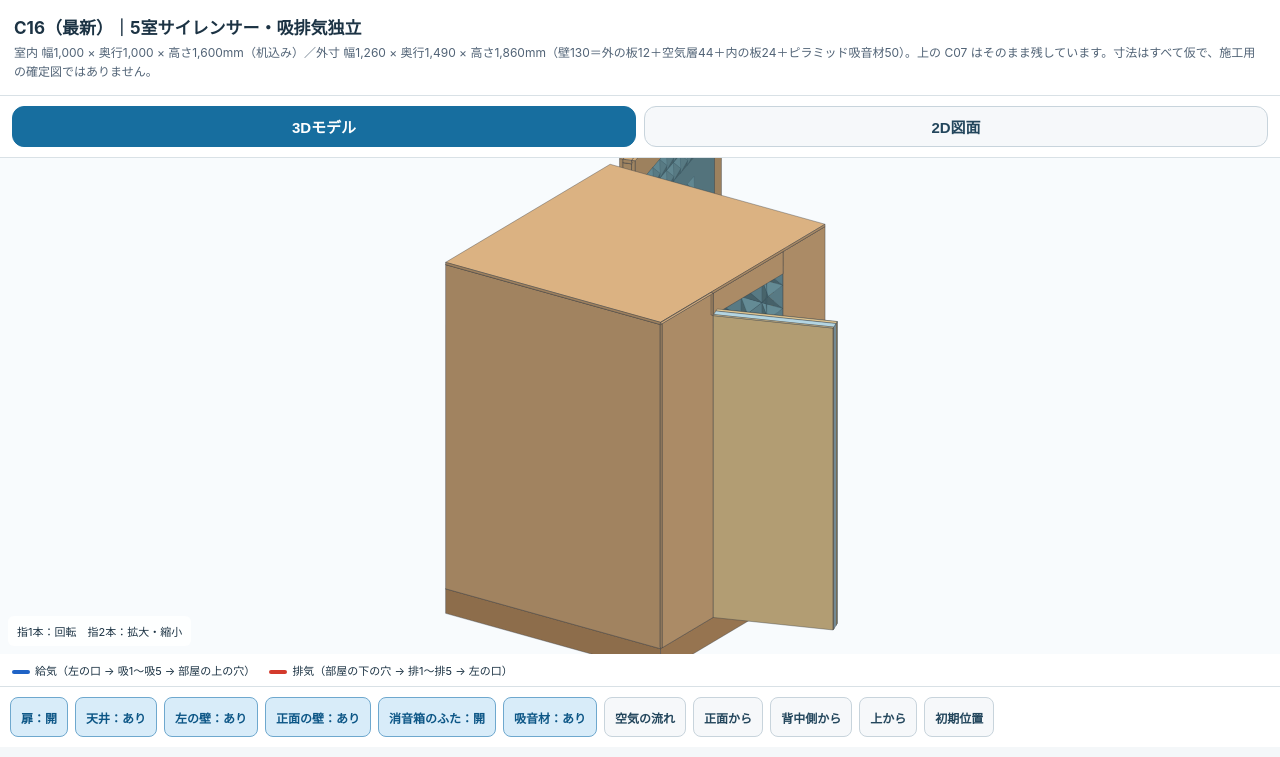
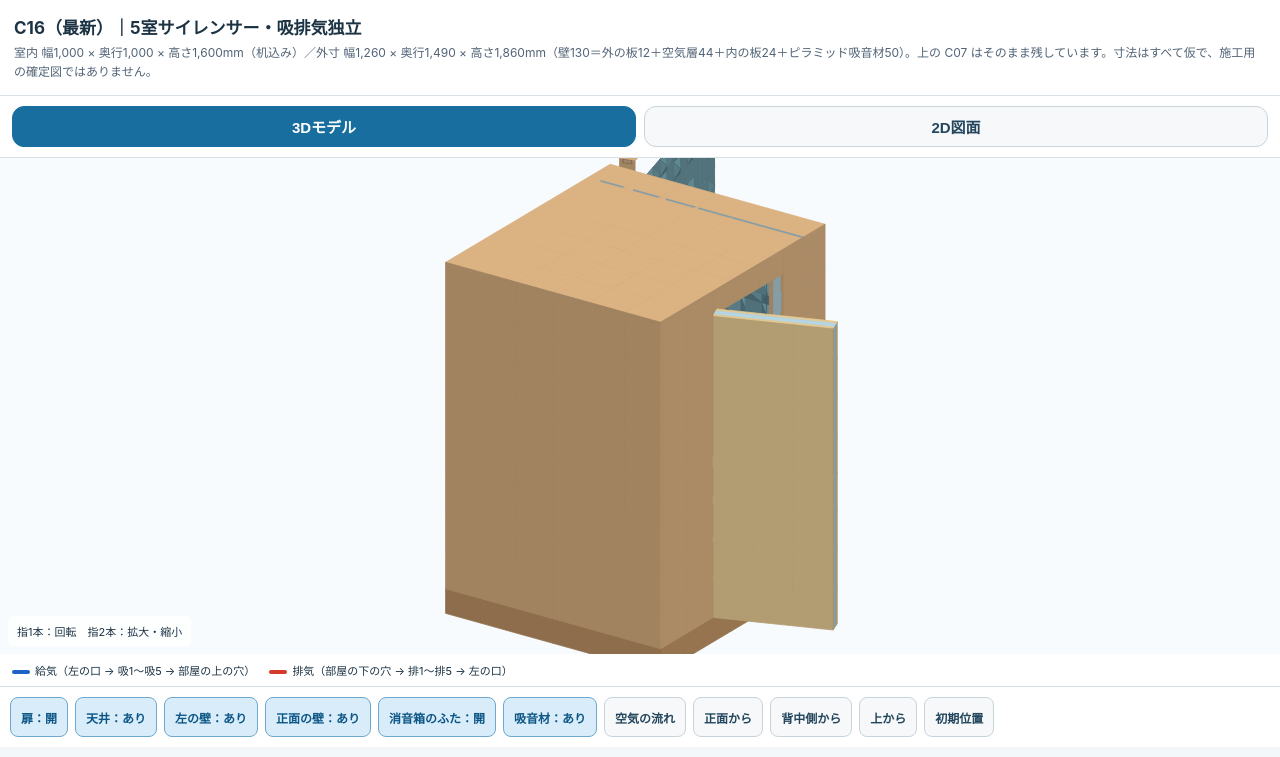
Before and after one commit to amukutsurogiwork-oss/sound-booth-3d, a plain HTML site: page index.html in a window 1280 px wide. Shown: the top 757 px of the page. Drawn offline with Linux system fonts and the light colour scheme.

Commit message:
C16 3D: 全部の面を1つの奥行き順で描き、大きな面は小さく分け、くっついて見えない面は描かない
Co-Authored-By: Claude Opus 5.5 <noreply@anthropic.com>
Claude-Session: https://claude.ai/code/session_013wzpunAgzn4TZio2r8GBkC

```diff
--- a/index.html
+++ b/index.html
@@ -474,7 +474,7 @@ function model(st){
   const mesh=(g,c,tris)=>{B.push({g,c,tris});};
   const Z=y=>OH-W-y,yc=ySil+D.sil/2,P=D.ply,o=P.outer,ia=o+P.air,ib=ia+P.inner,f=D.foam,pb=D.pyr.base,ph=f-pb,pp=D.pyr.pitch,iw=D.in.w,top=OH-W;
   // a lined surface: inner board (part of the wall group) + foam base + pyramids (foam group)
-  const lining=(g,M,u0,u1,v0,v1,skip)=>{add([g,'foam'],C.wool,slab(M,u0,u1,v0,v1,o,ia));const board=add(g,C.wood,slab(M,u0,u1,v0,v1,ia,ib));const fb=add([g,'foam'],C.foam,slab(M,u0,u1,v0,v1,ib,ib+pb));fb.only=true;
+  const lining=(g,M,u0,u1,v0,v1,skip)=>{add([g,'foam'],C.wool,slab(M,u0,u1,v0,v1,o,ia)).layer=true;const board=add(g,C.wood,slab(M,u0,u1,v0,v1,ia,ib));board.layer=true;const fb=add([g,'foam'],C.foam,slab(M,u0,u1,v0,v1,ib,ib+pb));fb.only=true;
     mesh([g,'foam'],C.foam,pyramids(M,u0,u1,v0,v1,ib+pb,ph,pp,skip));fb.board=board;return fb;};
   const skin=(...r)=>{const b=box(...r);b.skin=true;return b;};
   skin('floor',C.woodDark,0,0,0,OW,yLid,W);
@@ -525,7 +525,7 @@ function flows(){
 const FACES=[[0,1,2,3],[4,5,6,7],[0,1,5,4],[3,2,6,7],[0,3,7,4],[1,2,6,5]];
 const cv=document.getElementById('c16-cv'),stage=document.getElementById('c16-stage'),ctx=cv.getContext('2d');
 const st={yaw:-0.6,pitch:0.42,zoom:1,air:false,doorOpen:true,lidOpen:true,hide:new Set()};
-let Wc=0,Hc=0,dpr=1;
+let Wc=0,Hc=0,dpr=1,lastOrder=[];
 // World x runs from the seated person's left (door side) to their right, so the view mirrors x.
 function rot(x,y,z){const cs=Math.cos(st.yaw),sn=Math.sin(st.yaw),cp=Math.cos(st.pitch),sp=Math.sin(st.pitch),x1=x*cs-y*sn,y1=x*sn+y*cs;return {x:x1,y:z*cp+y1*sp,d:y1*cp-z*sp};}
 function proj(p){return rot(OW/2-p[0],p[1]-OD/2,p[2]-OH/2);}
@@ -533,28 +533,48 @@ function viewDepthOfNormal(n){return rot(-n[0],n[1],n[2]).d;}
 const sub=(a,b)=>[a[0]-b[0],a[1]-b[1],a[2]-b[2]],cross=(a,b)=>[a[1]*b[2]-a[2]*b[1],a[2]*b[0]-a[0]*b[2],a[0]*b[1]-a[1]*b[0]],dot=(a,b)=>a[0]*b[0]+a[1]*b[1]+a[2]*b[2];
 function faceNormal(v,f,cen){const p=f.map(i=>v[i]);let n=cross(sub(p[1],p[0]),sub(p[3],p[0]));if(dot(n,n)<1e-9)n=cross(sub(p[2],p[1]),sub(p[0],p[1]));
   const fc=p.reduce((s,q)=>[s[0]+q[0]/4,s[1]+q[1]/4,s[2]+q[2]/4],[0,0,0]);if(dot(n,sub(fc,cen))<0)n=n.map(x=>-x);const L=Math.hypot(...n);return n.map(x=>x/L);}
+// Faces glued to another board (same plane, facing each other) can never be seen; drop them once per model state.
+let vmKey='',vmCache=null;
+function visibleModel(){
+  const key=[st.doorOpen,st.lidOpen,[...st.hide].sort().join()].join('|');if(key===vmKey)return vmCache;
+  const M=model(st),faces=[];
+  for(const b of M){if(!b.v)continue;const cen=b.v.reduce((s,q)=>[s[0]+q[0]/8,s[1]+q[1]/8,s[2]+q[2]/8],[0,0,0]);b.covered=[];
+    FACES.forEach((f,fi)=>{const p=f.map(i=>b.v[i]),n=faceNormal(b.v,f,cen),c=p.reduce((a,q)=>[a[0]+q[0]/4,a[1]+q[1]/4,a[2]+q[2]/4],[0,0,0]);faces.push({b,fi,p,n,c,off:dot(n,p[0])});});}
+  const inside=(pt,F)=>{let pos=0,neg=0;for(let k=0;k<4;k++){const a=F.p[k],b2=F.p[(k+1)%4],v=dot(cross(sub(b2,a),sub(pt,a)),F.n);if(v>1e-6)pos++;else if(v<-1e-6)neg++;}return !(pos&&neg);};
+  for(const A of faces)for(const B of faces){if(A.b===B.b||dot(A.n,B.n)>-.999||Math.abs(A.off+B.off)>.6)continue;if(inside(A.c,B)){A.b.covered[A.fi]=true;break;}}
+  // Cut edges of wall layers that face a nearby board (a closed corner pocket) are hidden too.
+  const boxes=M.filter(b=>b.v).map(b=>{const xs=b.v.map(q=>q[0]),ys=b.v.map(q=>q[1]),zs=b.v.map(q=>q[2]),lo=[Math.min(...xs),Math.min(...ys),Math.min(...zs)],hi=[Math.max(...xs),Math.max(...ys),Math.max(...zs)];
+    const vol=(hi[0]-lo[0])*(hi[1]-lo[1])*(hi[2]-lo[2]),aa=b.v.every(q=>q.every((x,k)=>Math.abs(x-lo[k])<.01||Math.abs(x-hi[k])<.01));return aa&&vol>0?{b,lo,hi}:null;}).filter(Boolean);
+  const solidAt=(pt,self)=>boxes.some(X=>X.b!==self&&pt.every((x,k)=>x>X.lo[k]+.01&&x<X.hi[k]-.01));
+  for(const A of faces){if(!A.b.layer||A.b.covered[A.fi])continue;for(let t=2;t<=150;t+=4){if(solidAt(A.c.map((x,k)=>x+A.n[k]*t),A.b)){A.b.covered[A.fi]=true;break;}}}
+  vmKey=key;vmCache=M;return M;
+}
 function draw(){
   ctx.setTransform(dpr,0,0,dpr,0,0);ctx.clearRect(0,0,Wc,Hc);ctx.fillStyle='#f8fbfd';ctx.fillRect(0,0,Wc,Hc);
   const scale=Math.min(Wc,Hc)/2400*st.zoom,ox=Wc/2,oy=Hc/2+10,S2=pt=>[ox+pt.x*scale,oy-pt.y*scale];
-  const polys=[],front=[],mid=[OW/2,OD/2,OH/2];
+  // One depth-sorted list. Big faces are cut into small tiles so that sorting by tile centre keeps near and far parts in order.
+  const polys=[],TILE=220;
   const shade=(c,n,nd)=>{const light=.62+.38*Math.max(0,n[2]*.8+(-nd)*.35-n[0]*.2);return c.map(x=>Math.min(255,Math.round(x*light)));};
-  for(const b of model(st)){
-    if(b.tris){for(const t of b.tris){const nd=viewDepthOfNormal(t.n);if(nd>=0)continue;const pts=t.p.map(proj);(b.outside?front:polys).push({d:(pts[0].d+pts[1].d+pts[2].d)/3-1,pts,col:shade(b.c,t.n,nd),thin:true});}continue;}
-    const cen=b.v.reduce((s,q)=>[s[0]+q[0]/8,s[1]+q[1]/8,s[2]+q[2]/8],[0,0,0]),pv=b.v.map(proj);
+  const lerp=(a,b,t)=>[a[0]+(b[0]-a[0])*t,a[1]+(b[1]-a[1])*t,a[2]+(b[2]-a[2])*t];
+  for(const b of visibleModel()){
+    if(b.tris){for(const t of b.tris){const nd=viewDepthOfNormal(t.n);if(nd>=0)continue;const pts=t.p.map(proj);polys.push({g:b.g,d:(pts[0].d+pts[1].d+pts[2].d)/3-1,pts,col:shade(b.c,t.n,nd),thin:true});}continue;}
+    const cen=b.v.reduce((s,q)=>[s[0]+q[0]/8,s[1]+q[1]/8,s[2]+q[2]/8],[0,0,0]);
     const thinAxis=b.only?(()=>{const e=[sub(b.v[1],b.v[0]),sub(b.v[3],b.v[0]),sub(b.v[4],b.v[0])].map(x=>Math.hypot(...x));const k=e.indexOf(Math.min(...e));return sub([b.v[1],b.v[3],b.v[4]][k],b.v[0]).map(x=>x/e[k]);})():null;
-    for(const f of FACES){
+    for(const [fi,f] of FACES.entries()){
+      if(b.covered&&b.covered[fi])continue;
       const n=faceNormal(b.v,f,cen),nd=viewDepthOfNormal(n);if(nd>=0||(thinAxis&&Math.abs(dot(n,thinAxis))<.99))continue;
-      const pts=f.map(i=>pv[i]),d=pts.reduce((s,p)=>s+p.d,0)/4;
-      // outer-hull faces and the door/lid are drawn after everything inside the hull
-      const fc=f.map(i=>b.v[i]).reduce((a,q)=>[a[0]+q[0]/4,a[1]+q[1]/4,a[2]+q[2]/4],[0,0,0]),L=(b.outside||(b.skin&&dot(n,sub(fc,mid))>0))?front:polys;
-      L.push({d,pts,col:shade(b.c,n,nd)});
-      for(const dc of b.decals)if(dot(dc.n,n)>.99)L.push({d:d-.5,pts:dc.p.map(proj),col:dc.c,flat:true});
+      const q=f.map(i=>b.v[i]),col=shade(b.c,n,nd),nu=Math.max(1,Math.ceil(Math.hypot(...sub(q[1],q[0]))/TILE)),nv=Math.max(1,Math.ceil(Math.hypot(...sub(q[3],q[0]))/TILE));
+      const at=(u,v)=>lerp(lerp(q[0],q[1],u),lerp(q[3],q[2],u),v);
+      for(let i=0;i<nu;i++)for(let j=0;j<nv;j++){const pts=[at(i/nu,j/nv),at((i+1)/nu,j/nv),at((i+1)/nu,(j+1)/nv),at(i/nu,(j+1)/nv)].map(proj);
+        polys.push({g:b.g,d:pts.reduce((s,p)=>s+p.d,0)/4,pts,col,tile:nu*nv>1});}
+      for(const dc of b.decals)if(dot(dc.n,n)>.99){const pts=dc.p.map(proj);polys.push({g:b.g,d:pts.reduce((s,p)=>s+p.d,0)/pts.length-3,pts,col:dc.c,flat:true});}
     }
   }
-  polys.sort((p,q)=>q.d-p.d);front.sort((p,q)=>q.d-p.d);polys.push(...front);
+  polys.sort((p,q)=>q.d-p.d);
+  lastOrder=polys.map(p=>{const xy=p.pts.map(S2);return {g:p.g,d:p.d,box:[Math.min(...xy.map(a=>a[0])),Math.min(...xy.map(a=>a[1])),Math.max(...xy.map(a=>a[0])),Math.max(...xy.map(a=>a[1]))]};});
   ctx.lineJoin='round';
   for(const p of polys){ctx.beginPath();p.pts.forEach((pt,i)=>{const [x,y]=S2(pt);i?ctx.lineTo(x,y):ctx.moveTo(x,y);});ctx.closePath();
-    ctx.fillStyle=`rgb(${p.col})`;ctx.fill();if(!p.flat){ctx.strokeStyle=p.thin?'rgba(40,70,80,.25)':'rgba(40,50,60,.35)';ctx.lineWidth=p.thin?.6:1;ctx.stroke();}}
+    ctx.fillStyle=`rgb(${p.col})`;ctx.fill();if(p.tile){ctx.strokeStyle=`rgb(${p.col})`;ctx.lineWidth=.8;ctx.stroke();}else if(!p.flat){ctx.strokeStyle=p.thin?'rgba(40,70,80,.25)':'rgba(40,50,60,.35)';ctx.lineWidth=p.thin?.6:1;ctx.stroke();}}
   if(st.air)for(const f of flows()){
     const pts=f.p.map(p=>S2(proj(p)));ctx.beginPath();pts.forEach(([x,y],i)=>i?ctx.lineTo(x,y):ctx.moveTo(x,y));
     ctx.strokeStyle=f.c;ctx.lineWidth=Math.max(2.5,5*st.zoom*Math.min(Wc,Hc)/700);ctx.globalAlpha=.9;ctx.stroke();ctx.globalAlpha=1;
@@ -585,6 +605,6 @@ window.addEventListener('beforeprint',()=>{const h=$('c16-p2d').hidden;$('c16-p2
 function mode2(d){$('c16-p3d').hidden=!d;$('c16-p2d').hidden=d;$('c16-b3d').classList.toggle('active',d);$('c16-b2d').classList.toggle('active',!d);if(!d)fitDrawings();if(d)requestAnimationFrame(resize);}
 $('c16-b3d').onclick=()=>mode2(true);$('c16-b2d').onclick=()=>mode2(false);
 window.addEventListener('resize',resize);resize();
-window.C16_TEST={model:()=>model(st)};
+window.C16_TEST={model:()=>model(st),view:(o)=>{Object.assign(st,o);draw();return lastOrder;}};
 })();
 </script></body></html>
```
Also changed, not shown: 1 other file.
